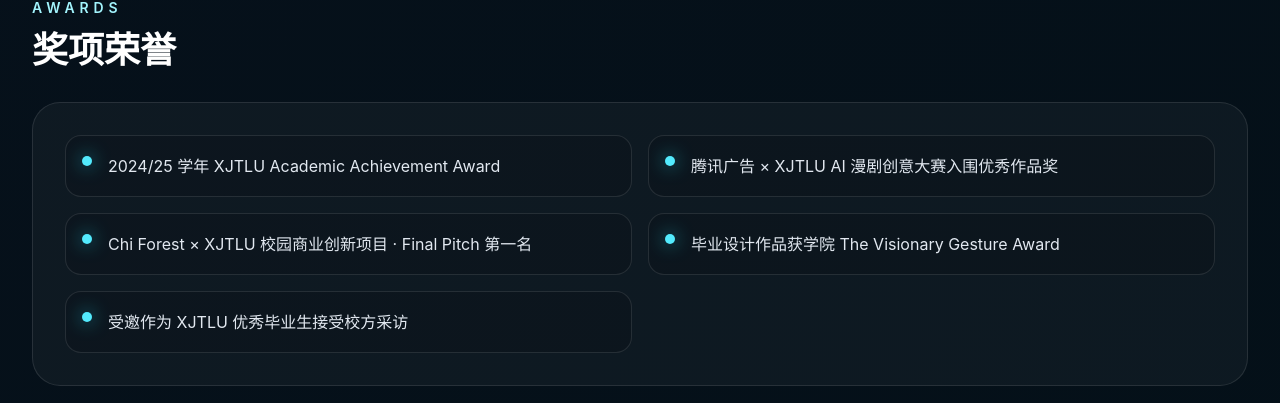
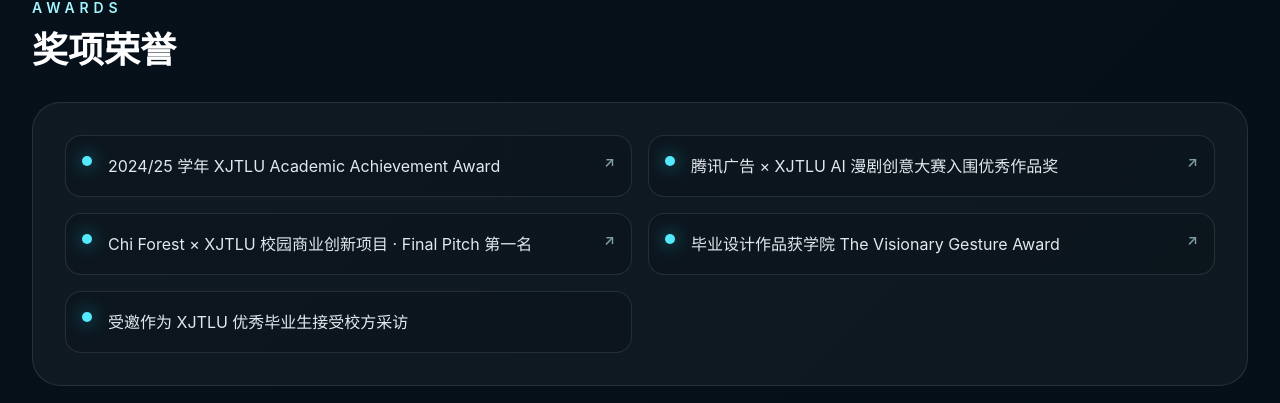
Before and after one commit to 20010822c-ux/chi-li-portfolio, a Next.js app: page / in a window 1280 px wide. Shown: the part 4656-5059 px from the top of the page. Built offline with nearby package versions, Linux system fonts and the light colour scheme.

Commit message:
Add award proof links

```diff
--- a/app/page.tsx
+++ b/app/page.tsx
@@ -245,11 +245,25 @@
 ];
 
 const awards = [
-  "2024/25 学年 XJTLU Academic Achievement Award",
-  "腾讯广告 × XJTLU AI 漫剧创意大赛入围优秀作品奖",
-  "Chi Forest × XJTLU 校园商业创新项目 · Final Pitch 第一名",
-  "毕业设计作品获学院 The Visionary Gesture Award",
-  "受邀作为 XJTLU 优秀毕业生接受校方采访",
+  {
+    title: "2024/25 学年 XJTLU Academic Achievement Award",
+    link: "https://acrobat.adobe.com/id/urn:aaid:sc:VA6C2:d5074211-aa2f-4b75-9069-72c5e50dd2cd",
+  },
+  {
+    title: "腾讯广告 × XJTLU AI 漫剧创意大赛入围优秀作品奖",
+    link: "https://acrobat.adobe.com/id/urn:aaid:sc:VA6C2:415dcc0f-e136-4f52-bdda-4021cbd6b352",
+  },
+  {
+    title: "Chi Forest × XJTLU 校园商业创新项目 · Final Pitch 第一名",
+    link: "https://acrobat.adobe.com/id/urn:aaid:sc:VA6C2:eff40f8b-5193-4c13-8f46-861c4e384b2b",
+  },
+  {
+    title: "毕业设计作品获学院 The Visionary Gesture Award",
+    link: "https://acrobat.adobe.com/id/urn:aaid:sc:VA6C2:bacbbb98-2c46-4fb3-8431-ce9d3c8db280",
+  },
+  {
+    title: "受邀作为 XJTLU 优秀毕业生接受校方采访",
+  },
 ];
 
 type SectionTitleProps = {
@@ -523,12 +537,28 @@
         <SectionTitle eyebrow="Awards" title="奖项荣誉" />
         <div className="rounded-[1.75rem] border border-white/10 bg-white/[0.04] p-6 sm:p-8">
           <div className="grid gap-4 md:grid-cols-2">
-            {awards.map((award) => (
-              <SpotlightCard key={award} spotlightColor="rgba(251, 191, 36, 0.14)" className="flex gap-4 rounded-2xl border border-white/10 bg-black/10 p-4">
-                <span className="mt-1 h-2.5 w-2.5 shrink-0 rounded-full bg-cyan-300 shadow-[0_0_18px_rgba(34,211,238,0.75)]" />
-                <p className="leading-7 text-slate-200">{award}</p>
-              </SpotlightCard>
-            ))}
+            {awards.map((award) => {
+              const awardCard = (
+                <SpotlightCard
+                  spotlightColor="rgba(251, 191, 36, 0.14)"
+                  className={`flex h-full gap-4 rounded-2xl border border-white/10 bg-black/10 p-4 ${award.link ? "cursor-pointer" : ""}`}
+                >
+                  <span className="mt-1 h-2.5 w-2.5 shrink-0 rounded-full bg-cyan-300 shadow-[0_0_18px_rgba(34,211,238,0.75)]" />
+                  <p className="flex-1 leading-7 text-slate-200">{award.title}</p>
+                  {award.link ? <span className="text-sm font-semibold text-cyan-100/60">↗</span> : null}
+                </SpotlightCard>
+              );
+
+              if (award.link) {
+                return (
+                  <a key={award.title} href={award.link} target="_blank" rel="noopener noreferrer" className="block h-full">
+                    {awardCard}
+                  </a>
+                );
+              }
+
+              return <div key={award.title}>{awardCard}</div>;
+            })}
           </div>
         </div>
       </section>
```
